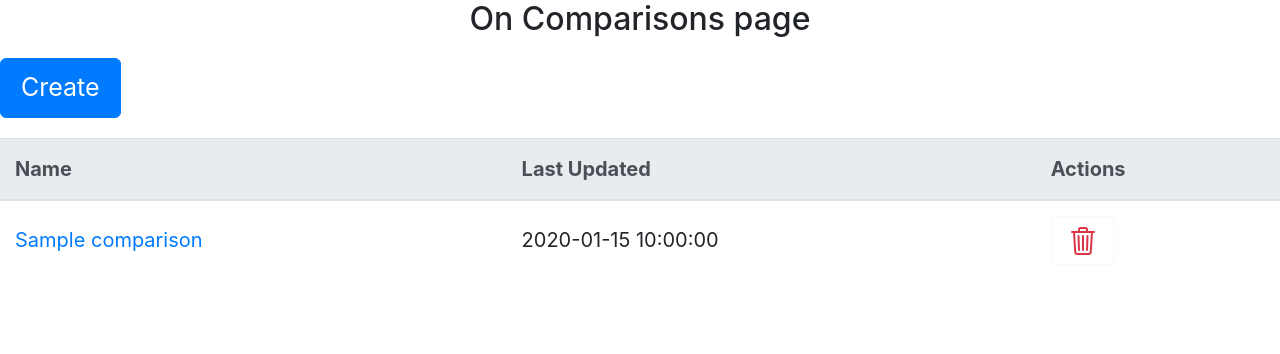
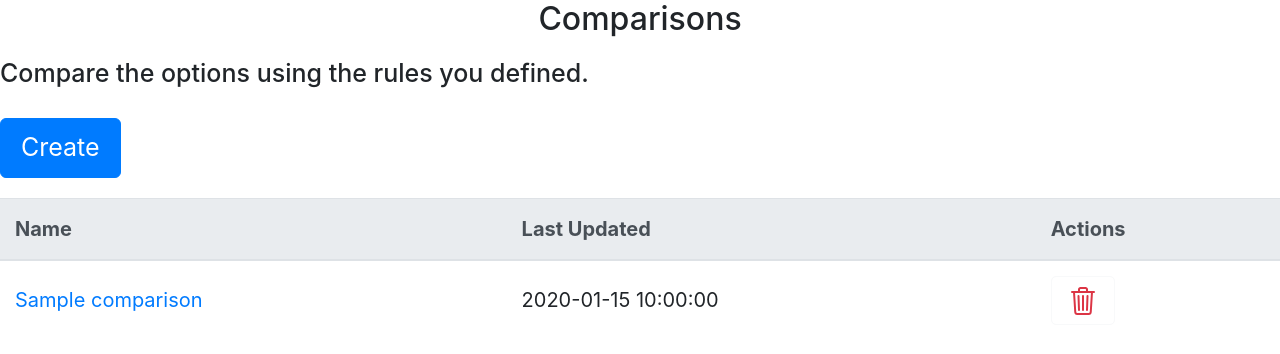
Before and after one commit to koleaby4/smart-choice, a Flask app: template templates/comparisons.html in a window 1280 px wide. Shown: the part 70-424 px from the top of the page. Run offline with Flask 2, Linux system fonts and the light colour scheme; the template is opened without the code that fills it: most values are stand-ins (such as "Sample title", 1, 10 or a date in 2020); some libraries are stand-ins or nearby versions.

Commit message:
Add h5 to comparisons page

```diff
--- a/templates/comparisons.html
+++ b/templates/comparisons.html
@@ -2,7 +2,8 @@
 
 {% block content %}
 
-<h1>On Comparisons page</h1>
+<h1>Comparisons</h1>
+<h5>Compare the options using the rules you defined.</h3>
 
     <button id="createComparisonButton" type="button" class="btn btn-primary btn-lg">Create</button>
 
```
Lines whose indentation alone changed are shown as unchanged.
